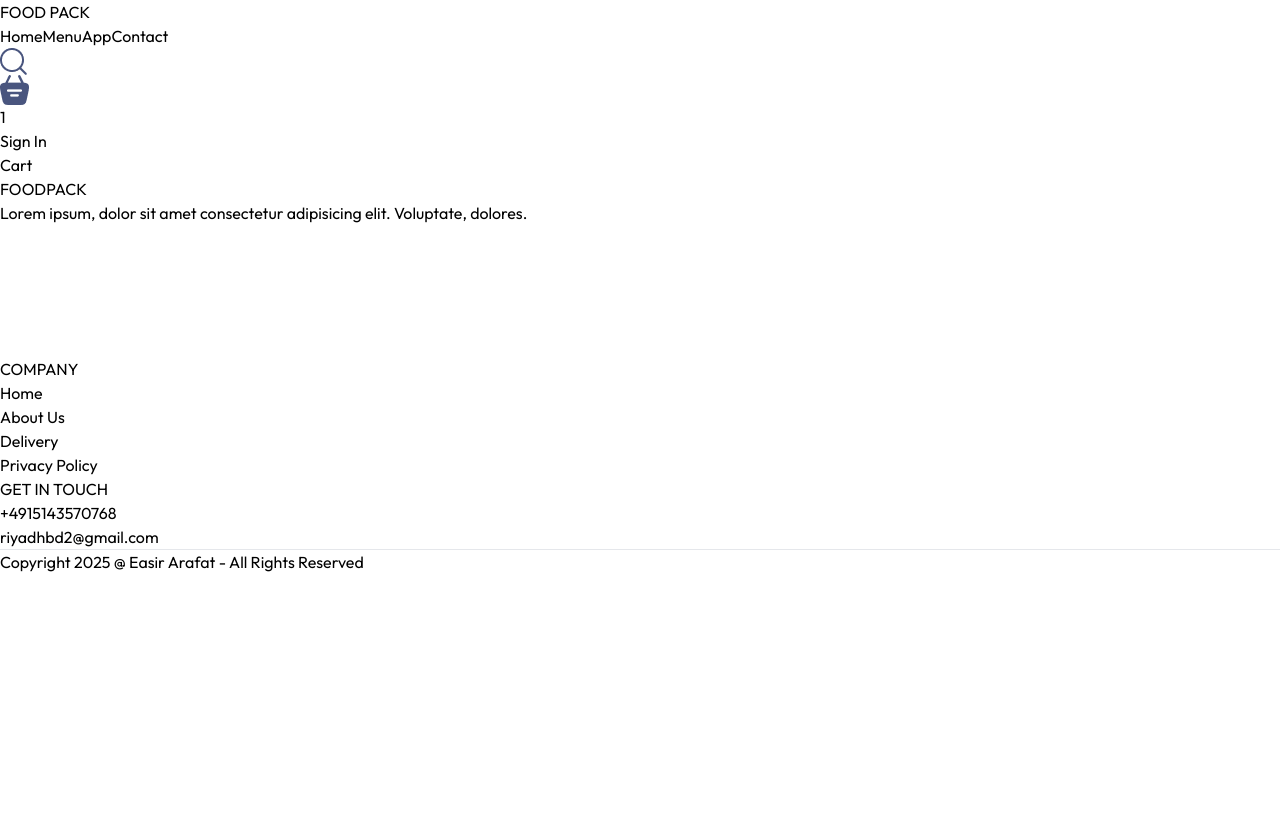
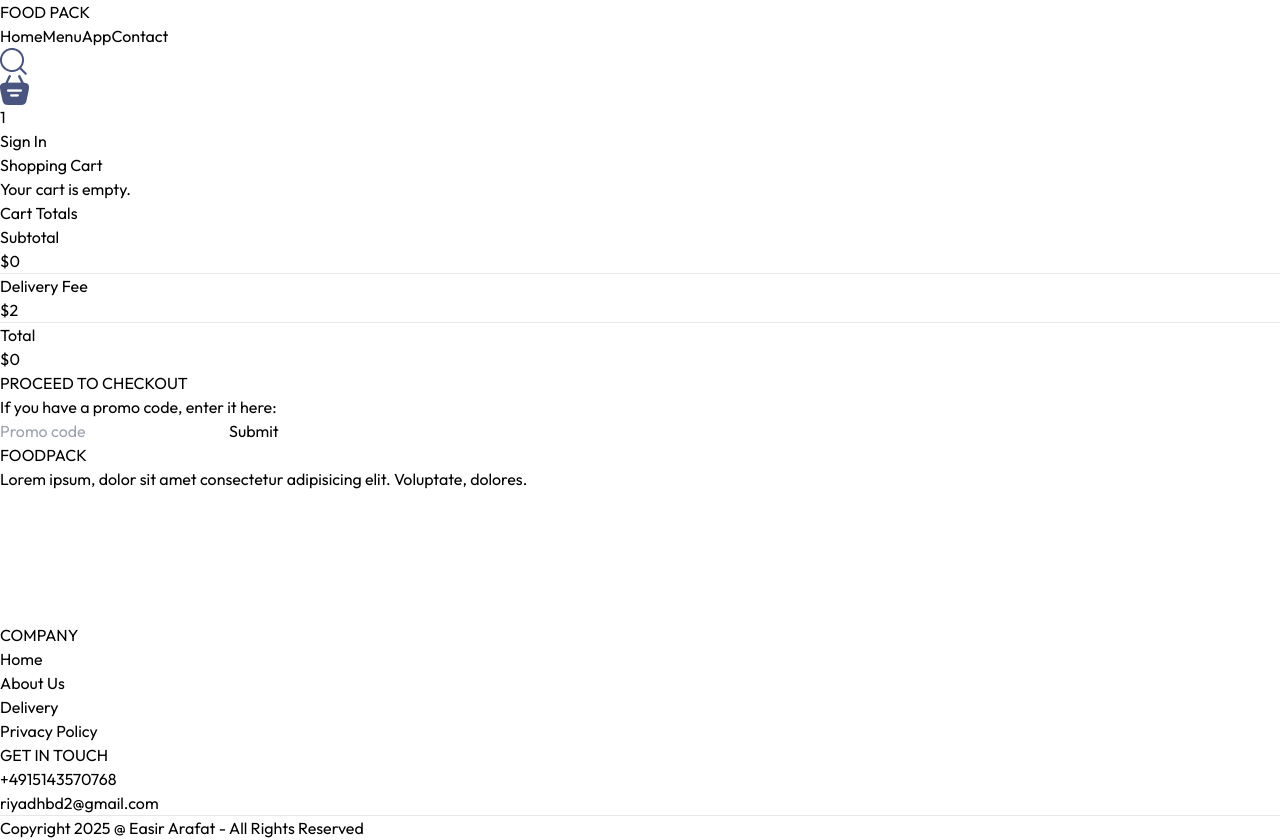
Before and after one commit to riyadhbd2/food-kingdom, a React (Vite) app in the folder client/: page /cart in a window 1280 px wide. Before the commit the page ends 800 px from the top, so only its background shows below. Built offline with nearby package versions, Linux system fonts and the light colour scheme.

Commit message:
cart page added

```diff
--- a/client/src/components/Navbar.jsx
+++ b/client/src/components/Navbar.jsx
@@ -1,30 +1,56 @@
-import { Link } from "react-scroll";
+import { Link } from "react-router-dom";
+import { Link as ScrollLink } from "react-scroll";
 import { assets } from "../assets/assets";
+// import { useContext } from 'react';
+import { StoreContext } from '../context/StoreContext';
 
-const Navbar = ({setShowLogin}) => {
+const Navbar = ({ setShowLogin }) => {
+
+  // const { cartItems, food_list} = useContext(StoreContext);
+
+   // Filter only items in the cart
+  // const cartProducts = food_list.filter(item => cartItems[item._id] > 0);
+
   return (
     <div className="flex items-center justify-between mt-3">
+      <Link to="/">
         <h1 className="text-3xl text-orange-400 font-bold">
           FOOD <span className="text-black ">PACK</span>
         </h1>
+      </Link>
       <ul className="hidden md:flex gap-4 sm:gap-6 text-[#49557e] text-sm sm:text-lg">
-        <Link to="/" smooth={true} duration={500} className="cursor-pointer">
+        <ScrollLink
+          to="/"
+          smooth={true}
+          duration={500}
+          className="cursor-pointer"
+        >
           Home
-        </Link>
-        <Link to="menu" smooth={true} duration={500} className="cursor-pointer">
+        </ScrollLink>
+        <ScrollLink
+          to="menu"
+          smooth={true}
+          duration={500}
+          className="cursor-pointer"
+        >
           Menu
-        </Link>
-        <Link to="app" smooth={true} duration={500} className="cursor-pointer">
+        </ScrollLink>
+        <ScrollLink
+          to="app"
+          smooth={true}
+          duration={500}
+          className="cursor-pointer"
+        >
           App
-        </Link>
-        <Link
+        </ScrollLink>
+        <ScrollLink
           to="contact"
           smooth={true}
           duration={500}
           className="cursor-pointer"
         >
           Contact
-        </Link>
+        </ScrollLink>
       </ul>
       <div className="flex items-center gap-2 sm:gap-5">
         <img
@@ -33,16 +59,24 @@ const Navbar = ({setShowLogin}) => {
           alt="Search"
         />
         <div className="relative">
+          <Link to="/cart">
             <img
               className="w-4 sm:w-5 cursor-pointer"
               src={assets.basket_icon}
               alt="Basket"
             />
+          </Link>
+          {
+
+          }
           <div className="absolute min-w-5 min-h-3 bg-orange-400 border rounded-full top-[-4px] sm:top-[-8px] right-[-4px] sm:right-[-8px] text-white text-[10px] text-center p-[1px]">
             1
           </div>
         </div>
-        <button onClick={()=> setShowLogin(true)} className="text-black border border-orange-400 px-4 sm:px-7 py-1 rounded-full hover:bg-[#fff4f2] hover:scale-105 transition-all duration-700">
+        <button
+          onClick={() => setShowLogin(true)}
+          className="text-black border border-orange-400 px-4 sm:px-7 py-1 rounded-full hover:bg-[#fff4f2] hover:scale-105 transition-all duration-700"
+        >
           Sign In
         </button>
       </div>
--- a/client/src/pages/Cart.jsx
+++ b/client/src/pages/Cart.jsx
@@ -1,9 +1,105 @@
-import React from 'react'
+import React, { useContext } from "react";
+import { StoreContext } from "../context/StoreContext";
 
 const Cart = () => {
+  const { cartItems, food_list, removeFromCart } = useContext(StoreContext);
+
+  // Filter only items in the cart
+  const cartProducts = food_list.filter((item) => cartItems[item._id] > 0);
+
   return (
-    <div>Cart</div>
-  )
-}
+    <div className="mt-24 px-4">
+      <h2 className="text-2xl font-semibold mb-4 text-center">Shopping Cart</h2>
 
-export default Cart
+      {cartProducts.length === 0 ? (
+        <p className="text-center text-gray-500">Your cart is empty.</p>
+      ) : (
+        <div className="overflow-x-auto mt-10">
+          {/* Header Row */}
+          <div className="grid grid-cols-6 items-center text-gray-600 font-semibold border-b pb-2 text-center">
+            <p>Items</p>
+            <p>Title</p>
+            <p>Price</p>
+            <p>Quantity</p>
+            <p>Total</p>
+            <p className="flex justify-center">Remove</p>
+          </div>
+
+          {/* Cart Items */}
+          {cartProducts.map((item) => (
+            <div
+              key={item._id}
+              className="grid grid-cols-6 items-center text-gray-700 py-4 border-b text-center"
+            >
+              <img
+                src={item.image}
+                alt={item.name}
+                className="w-16 h-16 object-cover rounded mx-auto"
+              />
+              <p>{item.name}</p>
+              <p>${item.price.toFixed(2)}</p>
+              <p>{cartItems[item._id]}</p>
+              <p>${(item.price * cartItems[item._id]).toFixed(2)}</p>
+              <div className="flex justify-center">
+                <button
+                  onClick={() => removeFromCart(item._id)}
+                  className="text-red-500 hover:text-red-700 font-bold text-xl"
+                >
+                  &times;
+                </button>
+              </div>
+            </div>
+          ))}
+        </div>
+      )}
+
+      {/* cart bottom */}
+      <div className="mt-20 flex flex-col md:flex-row justify-between gap-8 px-5">
+        {/* Left Section: Cart Totals (Slightly Larger) */}
+        <div className="w-full md:2/4 lg:w-2/5 bg-white p-6 rounded-lg shadow-md flex flex-col space-y-4">
+          <h2 className="text-xl font-semibold">Cart Totals</h2>
+
+          <div className="space-y-2">
+            <div className="flex justify-between text-gray-600">
+              <p>Subtotal</p>
+              <p>${0}</p>
+            </div>
+            <hr />
+            <div className="flex justify-between text-gray-600">
+              <p>Delivery Fee</p>
+              <p>${2}</p>
+            </div>
+            <hr />
+            <div className="flex justify-between font-semibold text-gray-800">
+              <p>Total</p>
+              <p>${0}</p>
+            </div>
+          </div>
+
+          <button className="bg-blue-600 text-white py-2 px-4 rounded-lg hover:bg-blue-700 transition">
+            PROCEED TO CHECKOUT
+          </button>
+        </div>
+
+        {/* Right Section: Promo Code */}
+        <div className="w-full md:w-1/3 bg-white p-6 rounded-lg shadow-md">
+          <p className="mb-3 text-gray-700">
+            If you have a promo code, enter it here:
+          </p>
+          <div className="flex">
+            <input
+              type="text"
+              placeholder="Promo code"
+              className="w-full border border-gray-300 rounded-l-lg px-3 py-2 focus:outline-none focus:ring-2 focus:ring-blue-500"
+            />
+            <button className="bg-green-600 text-white px-4 py-2 rounded-r-lg hover:bg-green-700 transition">
+              Submit
+            </button>
+          </div>
+        </div>
+      </div>
+    </div>
+  );
+};
+
+export default Cart;
```
Lines whose indentation alone changed are shown as unchanged.
